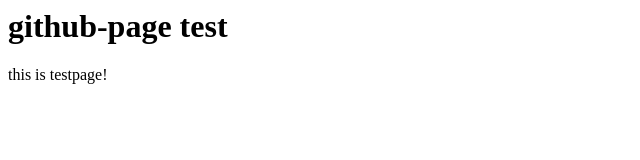
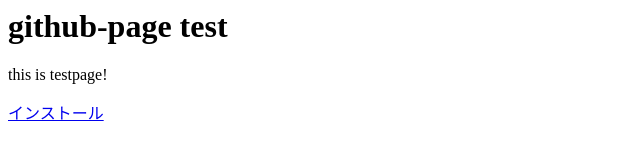
Before and after one commit to ikemworking/test, a plain HTML site: page index.html in a window 1280 px wide. Shown: the whole page, without its empty margins (0-640 px from the left). Drawn offline with Linux system fonts and the light colour scheme.

Commit message:
uploadtest

```diff
--- a/index.html
+++ b/index.html
@@ -5,5 +5,6 @@
 <body>
 <h1>github-page test</h1>
 <p> this is testpage!</p>
+<a href="itms-services://?action=download-manifest&url=./manifest.plist" > インストール</a >
 </body>
 </html>
```
Also changed, not shown: 2 other files.
